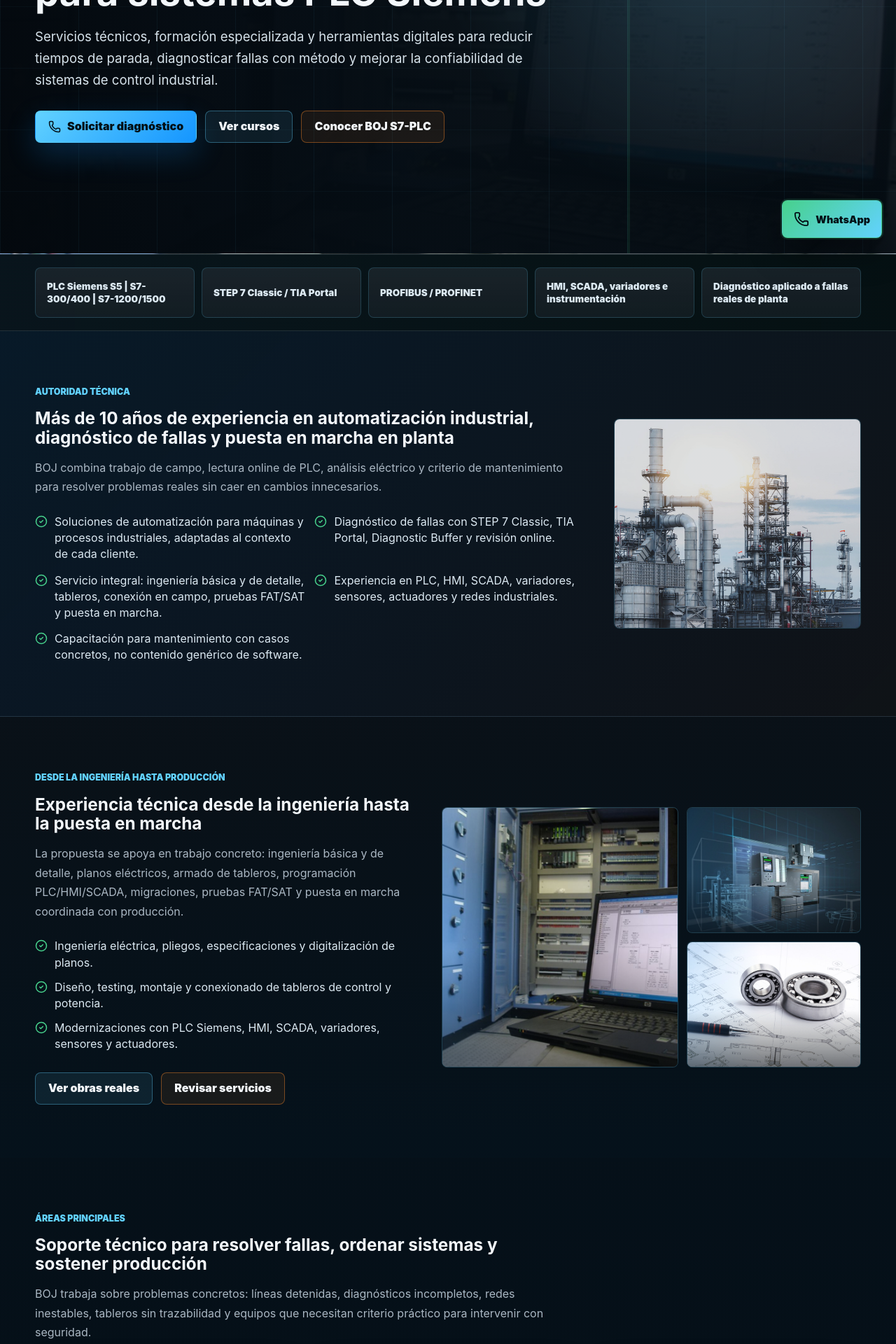
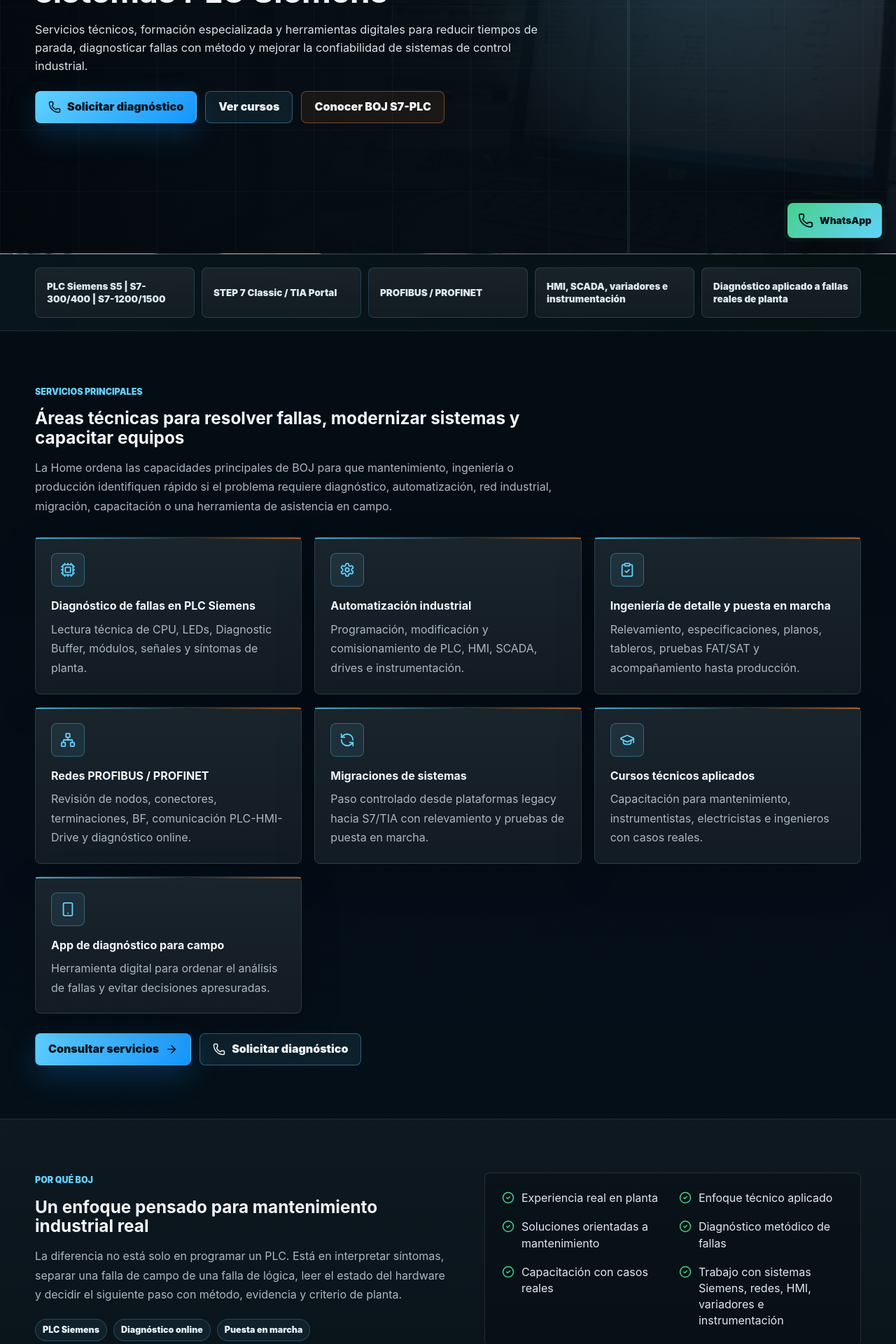
Before and after one commit to bojautomatizacionycontrol-code/boj-automatizacion-web, a React (Vite) app: page /#/inicio in a window 1280 px wide. Shown: the part 440-2360 px from the top of the page at 70% size. Built offline with nearby package versions, Linux system fonts and the light colour scheme.

Commit message:
mejora estructura home curso app y conversion

```diff
--- a/src/App.jsx
+++ b/src/App.jsx
@@ -110,6 +110,38 @@
   "PROFIBUS / PROFINET",
   "HMI, SCADA, variadores e instrumentación",
   "Diagnóstico aplicado a fallas reales de planta",
+];
+
+const homeServiceOrder = [
+  "Diagnóstico de fallas en PLC Siemens",
+  "Automatización industrial",
+  "Ingeniería de detalle y puesta en marcha",
+  "Redes PROFIBUS / PROFINET",
+  "Migraciones de sistemas",
+  "Cursos técnicos aplicados",
+  "App de diagnóstico para campo",
+];
+
+const featuredHomeServices = homeServiceOrder
+  .map((title) => homeHighlights.find((item) => item.title === title))
+  .filter(Boolean);
+
+const featuredCourseBullets = [
+  "Orientado a mantenimiento industrial.",
+  "Diagnóstico de CPU, módulos, señales y red.",
+  "Uso de SIMATIC Manager / STEP 7 Classic.",
+  "Interpretación de RUN, STOP, SF y BF.",
+  "Casos reales de planta.",
+  "Enfoque aplicado, no programación básica genérica.",
+];
+
+const featuredAppBullets = [
+  "Diagnóstico guiado por síntomas, estados de CPU, LEDs y red.",
+  "Estados RUN, STOP, SF, BF y combinaciones frecuentes.",
+  "Hipótesis probables con criterios de verificación.",
+  "Casos típicos de planta y fallas engañosas.",
+  "BOJ S7-PLC Course Edition y versión PRO con biblioteca extendida.",
+  "80+ casos reales disponibles en la versión PRO.",
 ];
 
 const projectVisuals = [
@@ -373,100 +405,11 @@
       </section>
 
       <TrustBar />
-      <AuthoritySection />
-      <IndustrialScopeSection />
-
-      <section className="section">
-        <div className="section-container">
-          <SectionHeader
-            eyebrow="Áreas principales"
-            title="Soporte técnico para resolver fallas, ordenar sistemas y sostener producción"
-            text="BOJ trabaja sobre problemas concretos: líneas detenidas, diagnósticos incompletos, redes inestables, tableros sin trazabilidad y equipos que necesitan criterio práctico para intervenir con seguridad."
-          />
-          <div className="feature-grid">
-            {homeHighlights.map((item) => (
-              <FeatureCard key={item.title} item={item} />
-            ))}
-          </div>
-        </div>
-      </section>
-
-      <section className="section band">
-        <div className="section-container split-section">
-          <div>
-            <p className="eyebrow">Por qué BOJ</p>
-            <h2>Un enfoque pensado para mantenimiento industrial real</h2>
-            <p>
-              La diferencia no está solo en programar un PLC. Está en interpretar síntomas,
-              separar una falla de campo de una falla de lógica, leer el estado del hardware y
-              decidir el siguiente paso con método.
-            </p>
-          </div>
-          <div className="check-grid">
-            {whyBoj.map((item) => (
-              <CheckItem key={item}>{item}</CheckItem>
-            ))}
-          </div>
-        </div>
-      </section>
-
+      <HomeServicesSection />
+      <HomeDifferentialSection />
       <MethodSection />
-
-      <section className="section">
-        <div className="section-container">
-          <SectionHeader
-            eyebrow="Servicios destacados"
-            title="Intervenciones técnicas con foco en continuidad operativa"
-            text="Diagnóstico, automatización y mejoras pensadas para reducir incertidumbre técnica y dejar sistemas más claros para el equipo de planta."
-          />
-          <div className="card-grid three">
-            {services.slice(0, 3).map((service) => (
-              <ServiceSummaryCard key={service.title} service={service} />
-            ))}
-          </div>
-          <div className="center-action">
-            <SecondaryLink href="#/servicios">Ver todos los servicios</SecondaryLink>
-          </div>
-        </div>
-      </section>
-
-      <section className="section band">
-        <div className="section-container">
-          <SectionHeader
-            eyebrow="Cursos técnicos"
-            title="Capacitación aplicada para diagnosticar y programar con criterio"
-            text="Formación orientada a técnicos, instrumentistas, electricistas e ingenieros que necesitan pasar de la teoría al análisis real de planta."
-          />
-          <div className="course-grid">
-            {courses.map((course) => (
-              <CourseCard key={course.id} course={course} />
-            ))}
-          </div>
-        </div>
-      </section>
-
-      <section className="section">
-        <div className="section-container app-intro">
-          <div>
-            <p className="eyebrow">App de diagnóstico</p>
-            <h2>Una herramienta técnica para ordenar la búsqueda de fallas en campo</h2>
-            <p>
-              BOJ S7-PLC asiste a equipos técnicos en el análisis de síntomas, estados de CPU,
-              LEDs, red PROFIBUS/PROFINET, señales y posibles causas de falla.
-            </p>
-            <div className="button-row">
-              <PrimaryLink href="#/app">Conocer la app</PrimaryLink>
-              <SecondaryLink href={whatsappUrl("Hola, escribo desde la web de BOJ para consultar por BOJ S7-PLC y la versión PRO.")}>
-                Consultar versión Pro
-              </SecondaryLink>
-            </div>
-          </div>
-          <AppMockup />
-        </div>
-      </section>
-
-      <ClientLogoBand />
-
+      <FeaturedCourseSection />
+      <FeaturedAppSection />
       <FinalCTA />
     </>
   );
@@ -1313,6 +1256,135 @@
   );
 }
 
+function HomeServicesSection() {
+  return (
+    <section className="section home-services-section">
+      <div className="section-container">
+        <SectionHeader
+          eyebrow="Servicios principales"
+          title="Áreas técnicas para resolver fallas, modernizar sistemas y capacitar equipos"
+          text="La Home ordena las capacidades principales de BOJ para que mantenimiento, ingeniería o producción identifiquen rápido si el problema requiere diagnóstico, automatización, red industrial, migración, capacitación o una herramienta de asistencia en campo."
+        />
+        <div className="feature-grid home-services-grid">
+          {featuredHomeServices.map((item) => (
+            <FeatureCard key={item.title} item={item} />
+          ))}
+        </div>
+        <div className="home-section-actions">
+          <PrimaryLink href={whatsappUrl("Hola, necesito consultar por servicios de diagnóstico, automatización o capacitación industrial.")}>
+            Consultar servicios <ArrowRight size={18} />
+          </PrimaryLink>
+          <SecondaryLink href={whatsappUrl("Hola, necesito solicitar diagnóstico por una falla o problema en un sistema industrial con PLC Siemens.")}>
+            <Phone size={18} /> Solicitar diagnóstico
+          </SecondaryLink>
+        </div>
+      </div>
+    </section>
+  );
+}
+
+function HomeDifferentialSection() {
+  return (
+    <section className="section band home-differential">
+      <div className="section-container split-section">
+        <div className="home-differential-copy">
+          <p className="eyebrow">Por qué BOJ</p>
+          <h2>Un enfoque pensado para mantenimiento industrial real</h2>
+          <p>
+            La diferencia no está solo en programar un PLC. Está en interpretar síntomas,
+            separar una falla de campo de una falla de lógica, leer el estado del hardware y
+            decidir el siguiente paso con método, evidencia y criterio de planta.
+          </p>
+          <div className="home-differential-proof">
+            <span>PLC Siemens</span>
+            <span>Diagnóstico online</span>
+            <span>Puesta en marcha</span>
+          </div>
+        </div>
+        <div className="check-grid home-differential-checks">
+          {whyBoj.map((item) => (
+            <CheckItem key={item}>{item}</CheckItem>
+          ))}
+        </div>
+      </div>
+    </section>
+  );
+}
+
+function FeaturedCourseSection() {
+  return (
+    <section className="section featured-course">
+      <div className="section-container featured-course-layout">
+        <div className="featured-course-copy">
+          <p className="eyebrow">Curso destacado</p>
+          <h2>{s7Course.title}</h2>
+          <p>
+            Formación técnica orientada a personal de mantenimiento industrial que necesita
+            interpretar fallas reales, leer estados de CPU, analizar módulos, redes
+            PROFIBUS/PROFINET y utilizar herramientas de STEP 7 Classic para diagnosticar con
+            método.
+          </p>
+          <div className="highlight-list">
+            {featuredCourseBullets.map((item) => (
+              <CheckItem key={item}>{item}</CheckItem>
+            ))}
+          </div>
+          <div className="button-row">
+            <PrimaryLink href="#/cursos/s7-300-400">
+              Ver curso <ArrowRight size={18} />
+            </PrimaryLink>
+            <SecondaryLink href={whatsappUrl("Hola, necesito consultar por capacitación en diagnóstico de fallas PLC Siemens S7-300/400 con STEP 7 Classic.")}>
+              Consultar capacitación
+            </SecondaryLink>
+          </div>
+        </div>
+        <div className="featured-course-visual">
+          <CourseVisual type="s7" />
+        </div>
+      </div>
+    </section>
+  );
+}
+
+function FeaturedAppSection() {
+  return (
+    <section className="section band featured-app">
+      <div className="section-container app-feature-layout">
+        <div className="app-feature-copy">
+          <p className="eyebrow">Producto técnico digital</p>
+          <h2>{appHero.title}</h2>
+          <p className="section-lead">{appHero.subtitle}.</p>
+          <p>
+            La app permite ingresar síntomas, estados de CPU, condiciones de red y observaciones
+            de campo para obtener hipótesis probables, criterios de verificación y una secuencia
+            de análisis más ordenada.
+          </p>
+          <div className="highlight-list app-highlight-list">
+            {featuredAppBullets.map((item) => (
+              <CheckItem key={item}>{item}</CheckItem>
+            ))}
+          </div>
+          <div className="app-module-strip" aria-label="Módulos técnicos destacados de BOJ S7-PLC">
+            {appDiagnosticModules.slice(0, 4).map((module) => (
+              <span key={module.title}>{module.title}</span>
+            ))}
+          </div>
+          <p className="technical-disclaimer app-home-note">
+            La app asiste el diagnóstico técnico. No reemplaza la verificación en campo, la
+            documentación oficial del fabricante ni el criterio profesional del personal
+            autorizado.
+          </p>
+          <div className="button-row">
+            <PrimaryLink href="#/app">Conocer la app</PrimaryLink>
+            <SecondaryLink href="#/app">Probar BOJ S7-PLC</SecondaryLink>
+          </div>
+        </div>
+        <AppMockup />
+      </div>
+    </section>
+  );
+}
+
 function MethodSection() {
   return (
     <section className="section method-section">
@@ -1752,10 +1824,10 @@
   return (
     <section className="final-cta">
       <div className="section-container">
-        <h2>Soporte técnico para resolver fallas, capacitar equipos y mejorar sistemas de automatización</h2>
+        <h2>¿Necesita resolver una falla, mejorar un sistema o capacitar a su equipo?</h2>
         <p>
-          Las consultas pueden orientarse a diagnóstico, automatización, cursos, migraciones,
-          redes industriales, tableros o BOJ S7-PLC.
+          BOJ Automatización y Control brinda soporte técnico, capacitación y herramientas
+          aplicadas para sistemas industriales basados en PLC Siemens.
         </p>
         <div className="button-row">
           <PrimaryLink href={whatsappUrl("Hola, escribo desde la web de BOJ para consultar por una falla o servicio técnico industrial.")}>
--- a/src/styles.css
+++ b/src/styles.css
@@ -258,10 +258,10 @@
 
 .hero {
   position: relative;
-  min-height: calc(100svh - 76px);
+  min-height: clamp(560px, calc(100svh - 76px), 760px);
   display: grid;
   align-items: center;
-  padding: 96px 0 78px;
+  padding: 54px 0 46px;
   isolation: isolate;
   border-bottom: 1px solid var(--line);
   background:
@@ -295,7 +295,7 @@
 }
 
 .hero-content > * {
-  max-width: 790px;
+  max-width: 760px;
 }
 
 .eyebrow {
@@ -344,14 +344,16 @@
 .hero-subtitle {
   max-width: 720px;
   color: #d7e3eb;
-  font-size: clamp(1rem, 1.45vw, 1.16rem);
-  line-height: 1.68;
+  margin-bottom: 0;
+  font-size: clamp(0.98rem, 1.28vw, 1.1rem);
+  line-height: 1.58;
 }
 
 .hero h1 {
-  max-width: 780px;
-  font-size: clamp(2.15rem, 4.25vw, 4.55rem);
-  line-height: 1.02;
+  max-width: 760px;
+  margin-bottom: 18px;
+  font-size: clamp(2rem, 3.58vw, 3.55rem);
+  line-height: 1.04;
 }
 
 .hero-actions,
@@ -360,7 +362,7 @@
   flex-wrap: wrap;
   gap: 12px;
   align-items: center;
-  margin-top: 28px;
+  margin-top: 22px;
 }
 
 .btn {
@@ -909,6 +911,137 @@
 .center-action {
   margin-top: 28px;
   text-align: center;
+}
+
+.home-services-section {
+  background:
+    linear-gradient(180deg, rgba(3, 8, 13, 0.18), rgba(20, 149, 255, 0.025)),
+    rgba(5, 12, 18, 0.72);
+}
+
+.home-services-grid .feature-card {
+  min-height: 100%;
+}
+
+.home-section-actions {
+  display: flex;
+  flex-wrap: wrap;
+  gap: 12px;
+  align-items: center;
+  margin-top: 28px;
+}
+
+.home-differential .split-section {
+  align-items: start;
+}
+
+.home-differential-copy p {
+  max-width: 720px;
+}
+
+.home-differential-proof,
+.app-module-strip {
+  display: flex;
+  flex-wrap: wrap;
+  gap: 9px;
+  margin-top: 20px;
+}
+
+.home-differential-proof span,
+.app-module-strip span {
+  min-height: 32px;
+  display: inline-flex;
+  align-items: center;
+  padding: 7px 10px;
+  border: 1px solid rgba(98, 210, 255, 0.24);
+  border-radius: 999px;
+  color: #e7f6fc;
+  background: rgba(98, 210, 255, 0.07);
+  font-size: 0.78rem;
+  font-weight: 900;
+}
+
+.home-differential-checks {
+  padding: 24px;
+  border: 1px solid var(--line);
+  border-radius: var(--radius);
+  background: rgba(3, 8, 13, 0.28);
+}
+
+.featured-course {
+  border-top: 1px solid var(--line);
+  border-bottom: 1px solid var(--line);
+  background:
+    linear-gradient(135deg, rgba(20, 149, 255, 0.12), rgba(255, 138, 42, 0.045)),
+    rgba(7, 16, 23, 0.88);
+}
+
+.featured-course-layout,
+.app-feature-layout {
+  display: grid;
+  grid-template-columns: minmax(0, 0.95fr) minmax(360px, 0.78fr);
+  gap: 42px;
+  align-items: center;
+}
+
+.featured-course-copy h2,
+.app-feature-copy h2 {
+  max-width: 820px;
+  font-size: clamp(1.42rem, 2.25vw, 2.32rem);
+}
+
+.section-lead {
+  color: #e0eef6;
+  font-size: 1.02rem;
+  font-weight: 800;
+}
+
+.highlight-list {
+  display: grid;
+  grid-template-columns: repeat(2, minmax(0, 1fr));
+  gap: 12px;
+  margin-top: 24px;
+}
+
+.highlight-list .check-item {
+  padding: 14px;
+  border: 1px solid rgba(98, 210, 255, 0.16);
+  border-radius: 8px;
+  background: rgba(3, 8, 13, 0.3);
+}
+
+.featured-course-visual .course-side-visual {
+  position: relative;
+  top: auto;
+  min-height: auto;
+  padding: 22px;
+}
+
+.featured-course-visual .step7-collage {
+  margin: 20px 0;
+}
+
+.featured-course-visual .status-cluster b {
+  padding: 13px;
+  text-align: center;
+}
+
+.featured-app {
+  background:
+    linear-gradient(180deg, rgba(16, 26, 34, 0.86), rgba(7, 16, 23, 0.92)),
+    rgba(16, 26, 34, 0.78);
+}
+
+.app-feature-layout {
+  grid-template-columns: minmax(0, 1fr) minmax(300px, 0.58fr);
+}
+
+.app-highlight-list {
+  margin-top: 22px;
+}
+
+.app-home-note {
+  margin-top: 20px;
 }
 
 .course-card {
@@ -2524,25 +2657,29 @@
 
 .floating-contact {
   position: fixed;
+  right: 20px;
+  bottom: 20px;
   right: calc(20px + env(safe-area-inset-right, 0px));
   bottom: calc(20px + env(safe-area-inset-bottom, 0px));
   z-index: 40;
-  min-height: 54px;
+  min-height: 50px;
   display: inline-flex;
   align-items: center;
   justify-content: center;
   gap: 9px;
-  padding: 13px 16px;
-  border: 1px solid rgba(71, 209, 140, 0.5);
+  padding: 12px 14px;
+  border: 1px solid rgba(71, 209, 140, 0.42);
   border-radius: 8px;
   color: #031016;
-  background: linear-gradient(135deg, var(--green), var(--cyan));
+  background:
+    linear-gradient(135deg, rgba(71, 209, 140, 0.96), rgba(98, 210, 255, 0.96)),
+    #47d18c;
   box-shadow:
-    0 18px 48px rgba(0, 0, 0, 0.36),
+    0 14px 34px rgba(0, 0, 0, 0.32),
     0 0 0 1px rgba(255, 255, 255, 0.08);
-  font-size: 0.9rem;
+  font-size: 0.86rem;
   font-weight: 950;
-  animation: whatsappPulse 3.8s ease-in-out infinite;
+  animation: whatsappPulse 4.8s ease-in-out infinite;
 }
 
 .floating-contact svg {
@@ -2553,14 +2690,14 @@
   0%,
   100% {
     box-shadow:
-      0 18px 48px rgba(0, 0, 0, 0.36),
+      0 14px 34px rgba(0, 0, 0, 0.32),
       0 0 0 0 rgba(71, 209, 140, 0.22);
   }
 
   50% {
     box-shadow:
-      0 18px 48px rgba(0, 0, 0, 0.42),
-      0 0 0 8px rgba(71, 209, 140, 0.06);
+      0 16px 38px rgba(0, 0, 0, 0.38),
+      0 0 0 6px rgba(71, 209, 140, 0.045);
   }
 }
 
@@ -2667,6 +2804,8 @@
 
   .split-section,
   .app-intro,
+  .featured-course-layout,
+  .app-feature-layout,
   .app-page-grid,
   .contact-grid,
   .contact-direct,
@@ -2753,7 +2892,7 @@
   }
 
   .hero {
-    min-height: min(760px, calc(100svh - 68px));
+    min-height: auto;
   }
 
   .hero-content > *,
@@ -2787,6 +2926,7 @@
   .card-grid.two,
   .course-grid,
   .check-grid,
+  .highlight-list,
   .function-grid,
   .app-module-grid,
   .app-version-grid,
@@ -2829,12 +2969,14 @@
   }
 
   .hero-actions,
-  .button-row {
+  .button-row,
+  .home-section-actions {
     align-items: stretch;
   }
 
   .hero-actions .btn,
-  .button-row .btn {
+  .button-row .btn,
+  .home-section-actions .btn {
     width: 100%;
   }
 
@@ -2874,10 +3016,18 @@
   }
 
   .floating-contact {
+    inset: auto 14px 14px auto;
+    right: 14px;
+    bottom: 14px;
     right: calc(14px + env(safe-area-inset-right, 0px));
     bottom: calc(14px + env(safe-area-inset-bottom, 0px));
+    z-index: 60;
     width: 50px;
+    height: 50px;
     min-height: 50px;
+    display: inline-flex !important;
+    opacity: 1;
+    visibility: visible;
     padding: 0;
   }
 
@@ -2887,6 +3037,24 @@
 }
 
 @media (max-width: 560px) {
+  .site-header {
+    padding-inline: 14px;
+  }
+
+  .floating-contact {
+    position: fixed !important;
+    inset: auto 14px 14px auto !important;
+    width: 50px;
+    height: 50px;
+    display: inline-flex !important;
+    align-items: center;
+    justify-content: center;
+  }
+
+  .nav-toggle {
+    flex: 0 0 42px;
+  }
+
   .brand small {
     max-width: 160px;
   }
@@ -2907,6 +3075,14 @@
 
   .hero-content > * {
     max-width: 100%;
+  }
+
+  .hero-actions {
+    max-width: 340px;
+  }
+
+  .hero .eyebrow {
+    max-width: 320px;
   }
 
   h1 {
@@ -2926,6 +3102,7 @@
   }
 
   .hero-subtitle {
+    max-width: 340px;
     font-size: 0.94rem;
     line-height: 1.65;
   }
```
Also changed, not shown: 1 other file (tests, documents, lock files or other folders).
